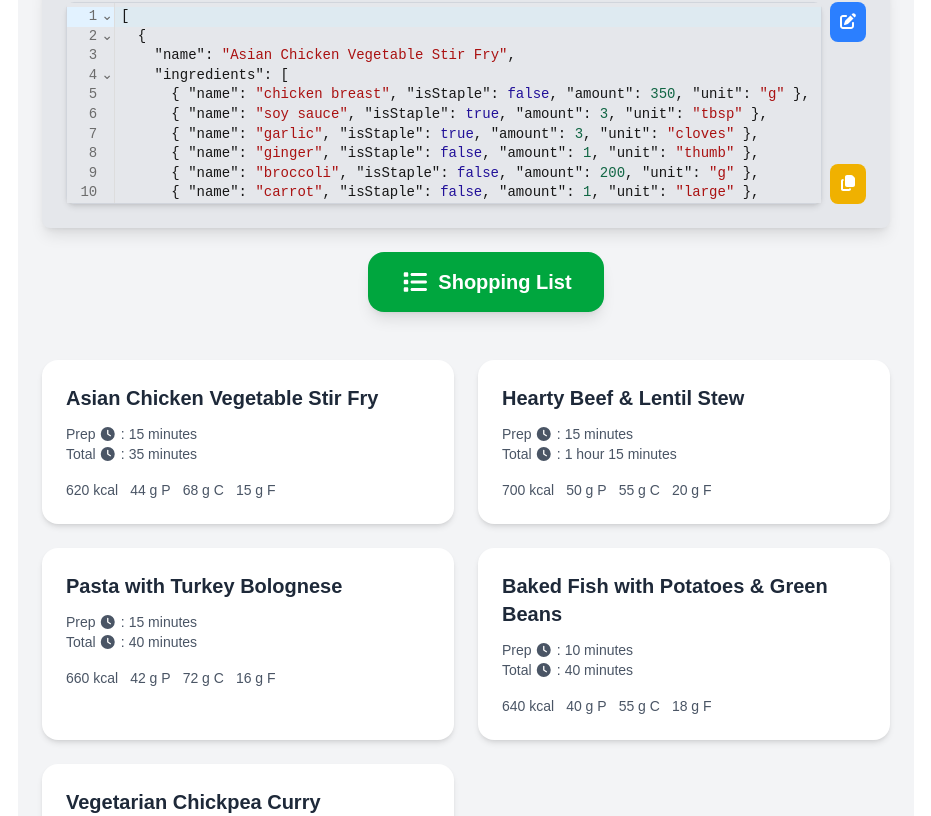
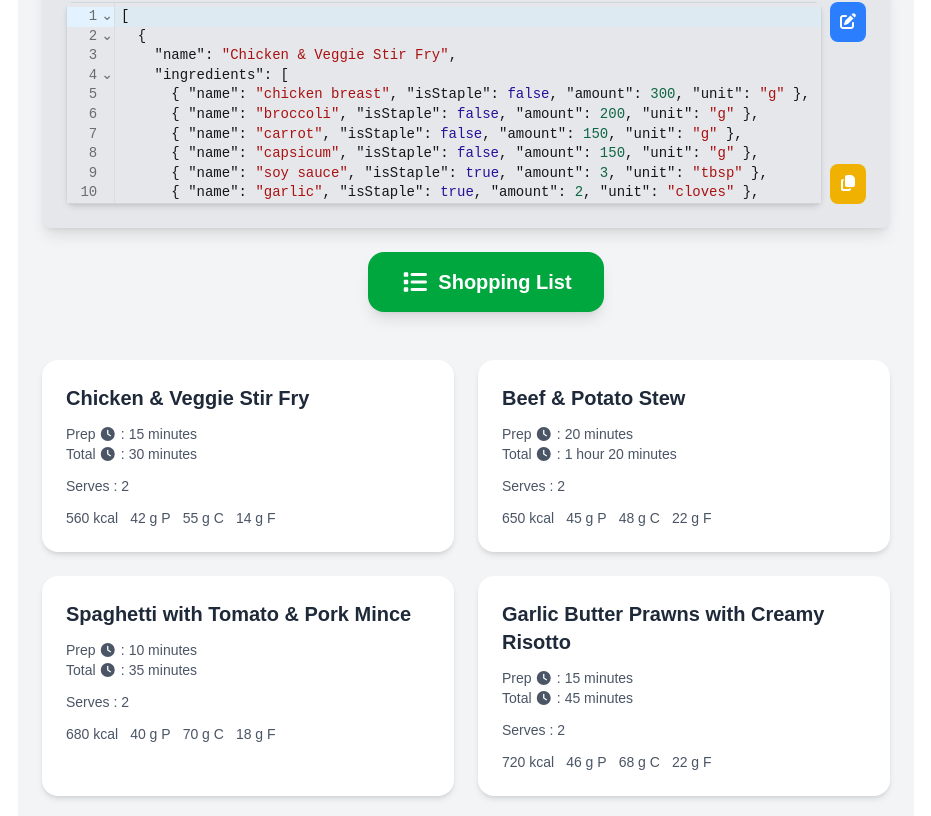
Before and after one commit to trithagoras/WebChef, a Next.js app: page / in a window 1280 px wide. Shown: the part 444-1260 px from the top of the page, without its empty margins (174-1105 px from the left). Built offline with nearby package versions, Linux system fonts and the light colour scheme.

Commit message:
add servings to model & update fake data

```diff
--- a/app/components/RecipeCard.tsx
+++ b/app/components/RecipeCard.tsx
@@ -14,7 +14,7 @@ const RecipeCard = ({ recipe }: { recipe: Recipe }) => {
         className="p-6 bg-white rounded-2xl shadow-md cursor-pointer hover:shadow-xl hover:-translate-y-1 transition-all duration-300"
       >
         <h2 className="text-xl font-bold text-gray-800 mb-3">{recipe.name}</h2>
-        <div className="gap-3 text-sm text-gray-600 mb-4">
+        <div className="gap-3 text-sm text-gray-600 mb-3">
           <p>
             Prep <FontAwesomeIcon icon={faClock} /> : {recipe.prepTime}
           </p>
@@ -22,6 +22,7 @@ const RecipeCard = ({ recipe }: { recipe: Recipe }) => {
             Total <FontAwesomeIcon icon={faClock} /> : {recipe.totalTime}
           </p>
         </div>
+        <p className="text-sm mb-3 text-gray-600">Serves : {recipe.servings}</p>
         <div className="flex flex-wrap gap-3 text-sm text-gray-600">
           <span>{recipe.calories} kcal</span>
           <span>{recipe.protein} g P</span>
--- a/app/components/RecipeModal.tsx
+++ b/app/components/RecipeModal.tsx
@@ -64,6 +64,8 @@ const RecipeModal = ({
         </p>
       </div>
 
+      <p className="text-sm mb-3 text-gray-600">Serves : {recipe.servings}</p>
+
       <div className="text-gray-700 mb-4">
         <div className="flex flex-wrap gap-x-4 gap-y-1 text-sm text-gray-600">
           <span>
--- a/app/framework/fakeData.ts
+++ b/app/framework/fakeData.ts
@@ -2,136 +2,141 @@
 
 const fakeData = `[
   {
-    "name": "Asian Chicken Vegetable Stir Fry",
+    "name": "Chicken & Veggie Stir Fry",
     "ingredients": [
-      { "name": "chicken breast", "isStaple": false, "amount": 350, "unit": "g" },
+      { "name": "chicken breast", "isStaple": false, "amount": 300, "unit": "g" },
+      { "name": "broccoli", "isStaple": false, "amount": 200, "unit": "g" },
+      { "name": "carrot", "isStaple": false, "amount": 150, "unit": "g" },
+      { "name": "capsicum", "isStaple": false, "amount": 150, "unit": "g" },
       { "name": "soy sauce", "isStaple": true, "amount": 3, "unit": "tbsp" },
-      { "name": "garlic", "isStaple": true, "amount": 3, "unit": "cloves" },
-      { "name": "ginger", "isStaple": false, "amount": 1, "unit": "thumb" },
-      { "name": "broccoli", "isStaple": false, "amount": 200, "unit": "g" },
-      { "name": "carrot", "isStaple": false, "amount": 1, "unit": "large" },
-      { "name": "onion", "isStaple": false, "amount": 1, "unit": "medium" },
-      { "name": "vegetable oil", "isStaple": true, "amount": 2, "unit": "tbsp" },
+      { "name": "garlic", "isStaple": true, "amount": 2, "unit": "cloves" },
+      { "name": "ginger", "isStaple": false, "amount": 10, "unit": "g" },
+      { "name": "olive oil", "isStaple": true, "amount": 2, "unit": "tbsp" },
       { "name": "rice", "isStaple": false, "amount": 150, "unit": "g" }
     ],
-    "protein": 44,
-    "carbs": 68,
-    "fat": 15,
-    "calories": 620,
+    "protein": 42,
+    "carbs": 55,
+    "fat": 14,
+    "calories": 560,
     "prepTime": "15 minutes",
-    "totalTime": "35 minutes",
+    "totalTime": "30 minutes",
+    "servings": 2,
     "steps": [
-      "Cook rice according to package, set aside.",
-      "Heat oil in a wok, add chicken and cook 6 minutes until browned.",
-      "Add onion, carrot, broccoli, garlic, ginger, stir fry 5 minutes.",
-      "Stir in soy sauce, cook 2 more minutes and serve over rice."
+      "Cook rice according to package instructions.",
+      "Heat oil in wok, add chicken and stir fry until browned.",
+      "Add garlic and ginger, cook 1 minute.",
+      "Add broccoli, carrot, and capsicum, stir fry 5 minutes.",
+      "Add soy sauce, toss and cook 2 minutes.",
+      "Serve over rice."
     ]
   },
   {
-    "name": "Hearty Beef & Lentil Stew",
+    "name": "Beef & Potato Stew",
     "ingredients": [
-      { "name": "beef chuck or stew meat", "isStaple": false, "amount": 400, "unit": "g" },
-      { "name": "onion", "isStaple": false, "amount": 1, "unit": "large" },
-      { "name": "carrots", "isStaple": false, "amount": 2, "unit": "medium" },
-      { "name": "celery", "isStaple": false, "amount": 2, "unit": "stalks" },
-      { "name": "garlic", "isStaple": true, "amount": 3, "unit": "cloves" },
-      { "name": "dried lentils", "isStaple": false, "amount": 150, "unit": "g" },
-      { "name": "canned diced tomatoes", "isStaple": false, "amount": 400, "unit": "g" },
-      { "name": "beef broth", "isStaple": false, "amount": 1, "unit": "liter" },
-      { "name": "olive oil", "isStaple": true, "amount": 2, "unit": "tbsp" },
-      { "name": "salt", "isStaple": true, "amount": 1, "unit": "tsp" },
-      { "name": "pepper", "isStaple": true, "amount": 0.5, "unit": "tsp" }
+      { "name": "beef chuck", "isStaple": false, "amount": 400, "unit": "g" },
+      { "name": "potatoes", "isStaple": false, "amount": 300, "unit": "g" },
+      { "name": "carrot", "isStaple": false, "amount": 200, "unit": "g" },
+      { "name": "celery", "isStaple": false, "amount": 100, "unit": "g" },
+      { "name": "onion", "isStaple": false, "amount": 1, "unit": "whole" },
+      { "name": "garlic", "isStaple": true, "amount": 2, "unit": "cloves" },
+      { "name": "olive oil", "isStaple": true, "amount": 1, "unit": "tbsp" },
+      { "name": "beef stock", "isStaple": false, "amount": 750, "unit": "ml" }
     ],
-    "protein": 50,
-    "carbs": 55,
-    "fat": 20,
-    "calories": 700,
-    "prepTime": "15 minutes",
-    "totalTime": "1 hour 15 minutes",
+    "protein": 45,
+    "carbs": 48,
+    "fat": 22,
+    "calories": 650,
+    "prepTime": "20 minutes",
+    "totalTime": "1 hour 20 minutes",
+    "servings": 2,
     "steps": [
-      "Heat oil in a pot, sear beef 6 minutes until browned.",
-      "Add onion, carrot, celery, garlic, saute 5 minutes.",
-      "Add lentils, tomatoes, broth, stir and bring to boil.",
-      "Lower heat, simmer 50 minutes, season with salt and pepper."
+      "Heat oil in pot, brown beef in batches.",
+      "Add onion, garlic, celery, and carrot, saute 5 minutes.",
+      "Add potatoes and beef stock, bring to boil.",
+      "Reduce heat, cover, and simmer 1 hour.",
+      "Adjust seasoning and serve."
     ]
   },
   {
-    "name": "Pasta with Turkey Bolognese",
+    "name": "Spaghetti with Tomato & Pork Mince",
     "ingredients": [
-      { "name": "turkey mince", "isStaple": false, "amount": 400, "unit": "g" },
-      { "name": "spaghetti", "isStaple": false, "amount": 200, "unit": "g" },
-      { "name": "onion", "isStaple": false, "amount": 1, "unit": "medium" },
-      { "name": "garlic", "isStaple": true, "amount": 3, "unit": "cloves" },
-      { "name": "carrot", "isStaple": false, "amount": 1, "unit": "medium" },
-      { "name": "canned tomato sauce", "isStaple": false, "amount": 400, "unit": "g" },
+      { "name": "spaghetti", "isStaple": false, "amount": 180, "unit": "g" },
+      { "name": "pork mince", "isStaple": false, "amount": 300, "unit": "g" },
+      { "name": "onion", "isStaple": false, "amount": 1, "unit": "whole" },
+      { "name": "garlic", "isStaple": true, "amount": 2, "unit": "cloves" },
+      { "name": "canned tomatoes", "isStaple": false, "amount": 400, "unit": "g" },
       { "name": "olive oil", "isStaple": true, "amount": 2, "unit": "tbsp" },
-      { "name": "salt", "isStaple": true, "amount": 1, "unit": "tsp" },
-      { "name": "pepper", "isStaple": true, "amount": 0.5, "unit": "tsp" }
+      { "name": "dried oregano", "isStaple": true, "amount": 1, "unit": "tsp" }
     ],
-    "protein": 42,
-    "carbs": 72,
-    "fat": 16,
-    "calories": 660,
-    "prepTime": "15 minutes",
-    "totalTime": "40 minutes",
+    "protein": 40,
+    "carbs": 70,
+    "fat": 18,
+    "calories": 680,
+    "prepTime": "10 minutes",
+    "totalTime": "35 minutes",
+    "servings": 2,
     "steps": [
-      "Cook spaghetti according to package, drain and set aside.",
-      "Heat oil in a skillet, saute onion, carrot, garlic 5 minutes.",
-      "Add turkey mince, cook until browned, 7 minutes.",
-      "Stir in tomato sauce, season, simmer 15 minutes.",
-      "Serve sauce over spaghetti."
+      "Cook spaghetti according to package instructions.",
+      "Heat oil in pan, cook onion and garlic until softened.",
+      "Add pork mince, cook until browned.",
+      "Add canned tomatoes and oregano, simmer 15 minutes.",
+      "Season and serve over spaghetti."
     ]
   },
   {
-    "name": "Baked Fish with Potatoes & Green Beans",
+    "name": "Garlic Butter Prawns with Creamy Risotto",
     "ingredients": [
-      { "name": "white fish fillets", "isStaple": false, "amount": 350, "unit": "g" },
-      { "name": "potatoes", "isStaple": false, "amount": 400, "unit": "g" },
-      { "name": "green beans", "isStaple": false, "amount": 200, "unit": "g" },
-      { "name": "olive oil", "isStaple": true, "amount": 3, "unit": "tbsp" },
-      { "name": "lemon", "isStaple": false, "amount": 1, "unit": "small" },
-      { "name": "garlic powder", "isStaple": true, "amount": 1, "unit": "tsp" },
-      { "name": "salt", "isStaple": true, "amount": 1, "unit": "tsp" },
-      { "name": "pepper", "isStaple": true, "amount": 0.5, "unit": "tsp" }
+      { "name": "prawns", "isStaple": false, "amount": 300, "unit": "g" },
+      { "name": "arborio rice", "isStaple": false, "amount": 180, "unit": "g" },
+      { "name": "chicken stock", "isStaple": false, "amount": 750, "unit": "ml" },
+      { "name": "onion", "isStaple": false, "amount": 1, "unit": "whole" },
+      { "name": "garlic", "isStaple": true, "amount": 3, "unit": "cloves" },
+      { "name": "butter", "isStaple": true, "amount": 3, "unit": "tbsp" },
+      { "name": "parmesan cheese", "isStaple": false, "amount": 40, "unit": "g" },
+      { "name": "olive oil", "isStaple": true, "amount": 1, "unit": "tbsp" },
+      { "name": "lemon", "isStaple": false, "amount": 1, "unit": "whole" },
+      { "name": "parsley", "isStaple": false, "amount": 10, "unit": "g" }
     ],
-    "protein": 40,
-    "carbs": 55,
-    "fat": 18,
-    "calories": 640,
-    "prepTime": "10 minutes",
-    "totalTime": "40 minutes",
+    "protein": 46,
+    "carbs": 68,
+    "fat": 22,
+    "calories": 720,
+    "prepTime": "15 minutes",
+    "totalTime": "45 minutes",
+    "servings": 2,
     "steps": [
-      "Preheat oven to 200C.",
-      "Toss chopped potatoes with 2 tbsp oil, garlic powder, salt, pepper, roast 20 minutes.",
-      "Add fish and green beans to tray, drizzle with 1 tbsp oil and lemon juice.",
-      "Bake 15–20 minutes until fish is cooked through."
+      "Heat stock in a saucepan and keep warm.",
+      "Melt 1 tbsp butter with oil in pan, cook onion and 1 garlic clove until soft.",
+      "Add arborio rice, stir 2 minutes.",
+      "Add stock a ladle at a time, stirring, until absorbed before adding more. Cook 20 minutes until rice is creamy.",
+      "Stir in parmesan and 1 tbsp butter, season.",
+      "In separate pan melt 1 tbsp butter, add remaining garlic, cook prawns 2–3 minutes until pink.",
+      "Squeeze lemon over prawns, sprinkle parsley.",
+      "Serve prawns over risotto."
     ]
   },
   {
-    "name": "Vegetarian Chickpea Curry",
+    "name": "Pan-Seared Salmon with Roasted Veg",
     "ingredients": [
-      { "name": "canned chickpeas", "isStaple": false, "amount": 400, "unit": "g" },
-      { "name": "onion", "isStaple": false, "amount": 1, "unit": "large" },
-      { "name": "garlic", "isStaple": true, "amount": 3, "unit": "cloves" },
-      { "name": "ginger", "isStaple": false, "amount": 1, "unit": "thumb" },
-      { "name": "canned diced tomatoes", "isStaple": false, "amount": 400, "unit": "g" },
-      { "name": "coconut milk", "isStaple": false, "amount": 200, "unit": "ml" },
-      { "name": "curry powder", "isStaple": true, "amount": 2, "unit": "tbsp" },
-      { "name": "vegetable oil", "isStaple": true, "amount": 2, "unit": "tbsp" },
-      { "name": "rice", "isStaple": false, "amount": 150, "unit": "g" }
+      { "name": "salmon fillets", "isStaple": false, "amount": 300, "unit": "g" },
+      { "name": "sweet potato", "isStaple": false, "amount": 300, "unit": "g" },
+      { "name": "zucchini", "isStaple": false, "amount": 200, "unit": "g" },
+      { "name": "olive oil", "isStaple": true, "amount": 2, "unit": "tbsp" },
+      { "name": "lemon", "isStaple": false, "amount": 1, "unit": "whole" },
+      { "name": "garlic", "isStaple": true, "amount": 2, "unit": "cloves" }
     ],
-    "protein": 28,
-    "carbs": 82,
-    "fat": 20,
-    "calories": 680,
+    "protein": 44,
+    "carbs": 46,
+    "fat": 25,
+    "calories": 710,
     "prepTime": "15 minutes",
     "totalTime": "40 minutes",
+    "servings": 2,
     "steps": [
-      "Cook rice according to package, set aside.",
-      "Heat oil in a pot, saute onion, garlic, ginger 5 minutes.",
-      "Add curry powder, cook 1 minute.",
-      "Stir in chickpeas, tomatoes, coconut milk, simmer 20 minutes.",
-      "Serve curry with rice."
+      "Preheat oven to 200C.",
+      "Cut sweet potato and zucchini into chunks, toss with oil and garlic, roast 25 minutes.",
+      "Heat skillet, sear salmon skin-side down 4 minutes, flip and cook 3 more minutes.",
+      "Squeeze lemon over salmon, serve with roasted vegetables."
     ]
   }
 ]`
--- a/app/framework/query.ts
+++ b/app/framework/query.ts
@@ -4,6 +4,7 @@ export const masterQuery = `Generate 5 cheap & healthy dinner ideas (for 2 ppl).
 - Balanced macros (P, C, F)
 - Est. macros/serving (P, C, F in g, kcal)
 - Est. prep & total time to make meal (as a string, e.g. '30 minutes', '1 hour', etc.)
+- Include # of servings in recipe
 - Avoid rare/1-use/expensive ingredients
 
 Output JSON only:
@@ -17,6 +18,7 @@ Output JSON only:
     calories: number,
     prepTime: string,
     totalTime: string,
+    servings: number,
     steps: [string]
   }
 ]
--- a/app/framework/schema.ts
+++ b/app/framework/schema.ts
@@ -14,6 +14,7 @@ export interface Recipe {
     calories: number,
     prepTime: string,
     totalTime: string,
+    servings: number,
     steps: string[]
 }
 
```
